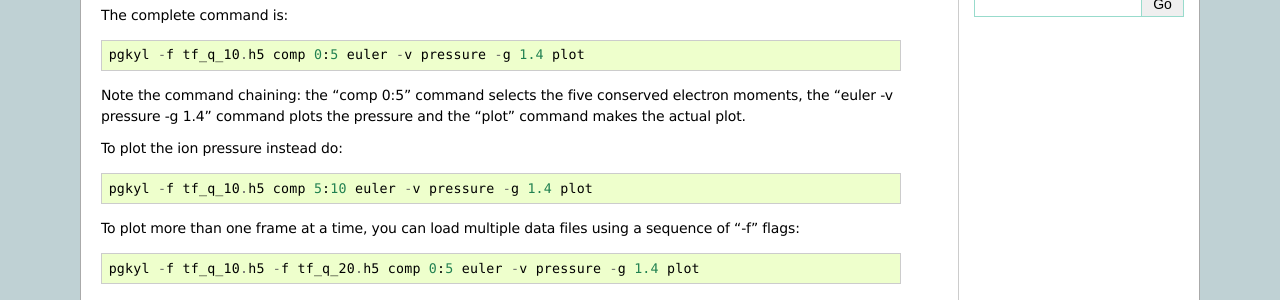
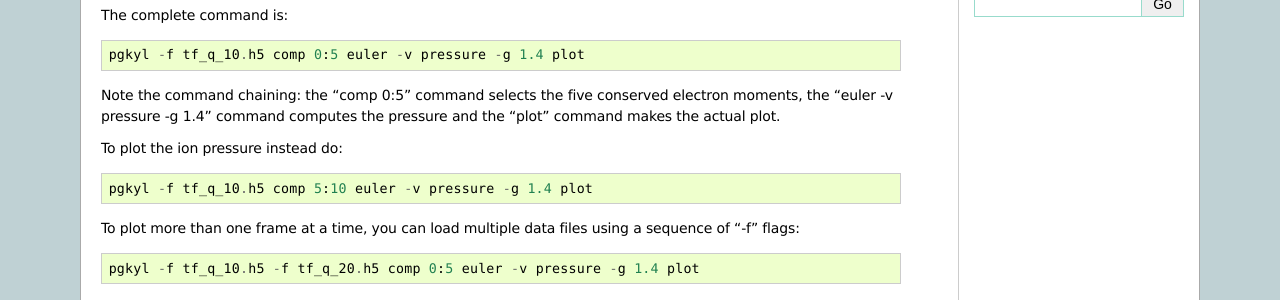
Before and after one commit to ammarhakim/gkyl-doc, a Sphinx documentation site: the page built from source/postgkyl/cli-examples.rst, in a window 1280 px wide. Shown: the part 305-605 px from the top of the page. Built offline with Sphinx 7.4.7, drawn with Linux system fonts in a browser that asks for light colours.

Commit message:
Small (but nasty) typos fixed in pgkyl docs

```diff
--- a/source/postgkyl/cli-examples.rst
+++ b/source/postgkyl/cli-examples.rst
@@ -21,7 +21,7 @@ The complete command is::
 
 Note the command chaining: the "comp 0:5" command selects the five
 conserved electron moments, the "euler -v pressure -g 1.4" command
-plots the pressure and the "plot" command makes the actual plot.
+computes the pressure and the "plot" command makes the actual plot.
 
 To plot the ion pressure instead do::
 
--- a/source/postgkyl/cmd-interpolate.rst
+++ b/source/postgkyl/cmd-interpolate.rst
@@ -35,7 +35,7 @@ so should only be used in special cases.
 
 Example::
 
-  pgkyl -f vm_distf_10.h5 interpolate -b ns -p plot
+  pgkyl -f vm_distf_10.h5 interpolate -b ns -p 2 plot
 
 
 This will read a distribution function computes by a nodal serendipity
```
Also changed, not shown: 1 other file.
